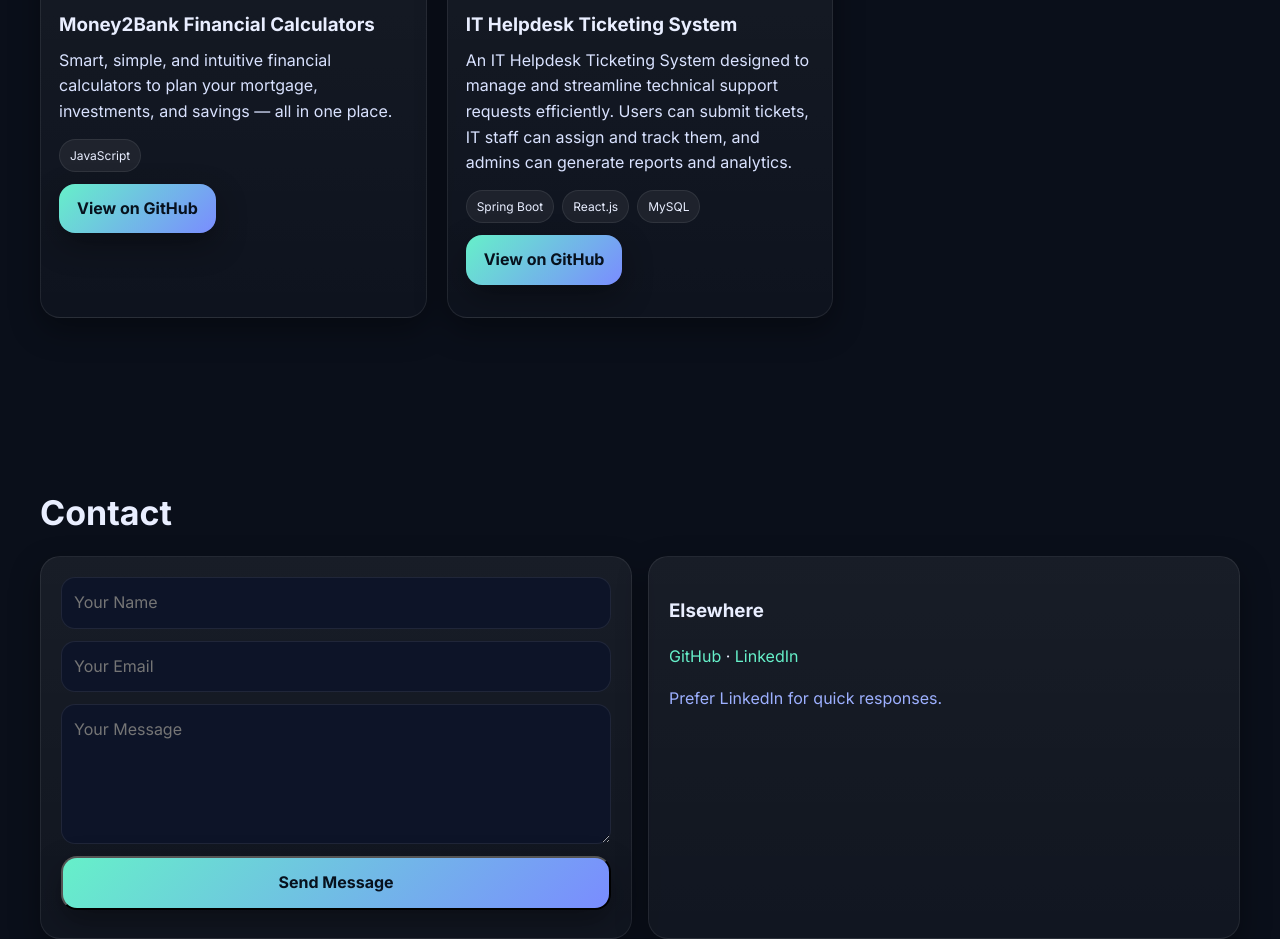
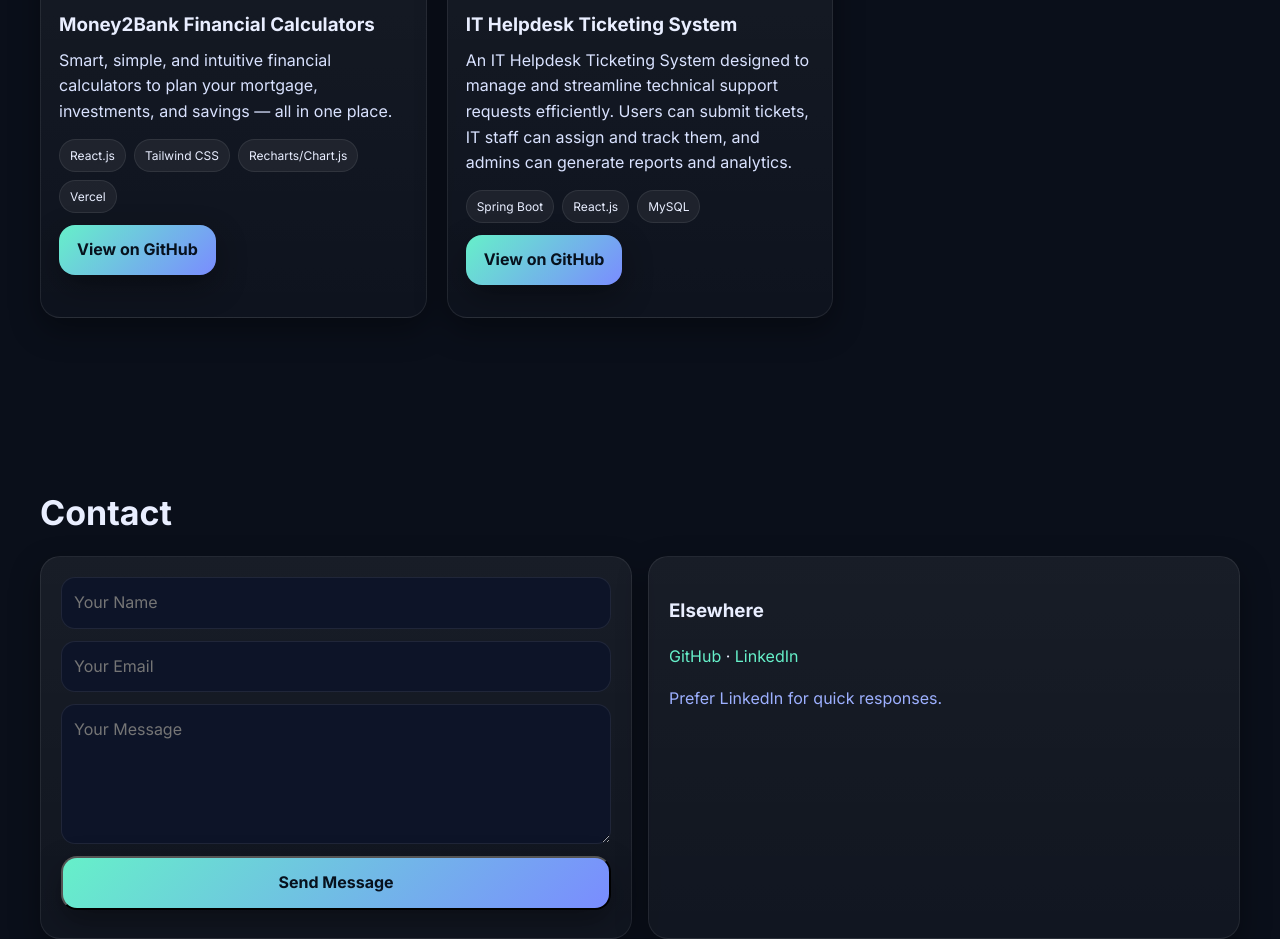
Before and after one commit to rajveersidhu/rajveersidhu.github.io, a website: page index.html in a window 1280 px wide. Shown: the part 2220-3159 px from the top of the page. Drawn offline with Linux system fonts and the light colour scheme.

Commit message:
Update technology badges in index.html

```diff
--- a/index.html
+++ b/index.html
@@ -224,7 +224,7 @@
             <h3>Money2Bank Financial Calculators</h3>
             <p>Smart, simple, and intuitive financial calculators to plan your mortgage, investments, and savings — all in one place.</p>
             <div class="badgebar">
-              <span class="badge">JavaScript</span>
+              <span class="badge">React.js</span><span class="badge">Tailwind CSS</span><span class="badge">Recharts/Chart.js</span><span class="badge">Vercel</span>
             </div>
             <p style="margin-top:12px"><a class="cta" href="https://github.com/rajveersidhu/Money2Bank" target="_blank" rel="noopener">View on GitHub</a></p>
           </div>
```
